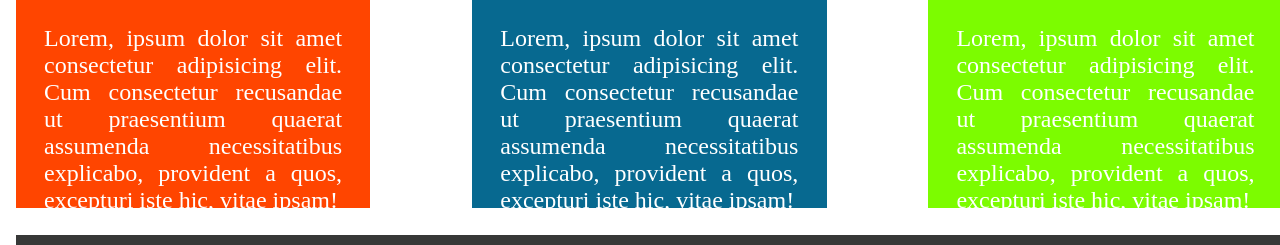
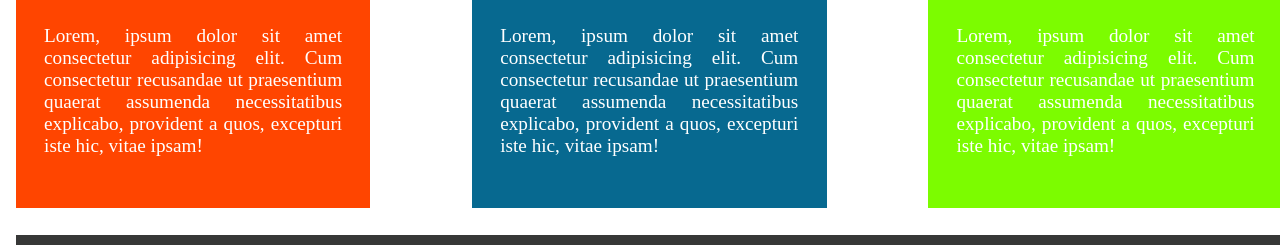
Before and after one commit to swathi60/temps, a website: page temp4.html in a window 1280 px wide. Shown: the part 438-683 px from the top of the page. Drawn offline with Linux system fonts and the light colour scheme.

Commit message:
Update temp4.html

```diff
--- a/temp4.html
+++ b/temp4.html
@@ -21,7 +21,7 @@
 
         .box{width: 28%; height: 90%; color: white; text-align: center; margin: 1% 0%;}
         .body2 h1{font-size: 2.5em;}
-        .body2 p{text-align: justify; margin: 8%; font-size: 1.5em;}
+        .body2 p{text-align: justify; margin: 8%; font-size: 1.2em;}
 
         .footer1{display: flex; justify-content: space-between;}
         .f1, .f2, .f3{margin: 1vw; width: 25vw; height: auto; color: white;}
```
